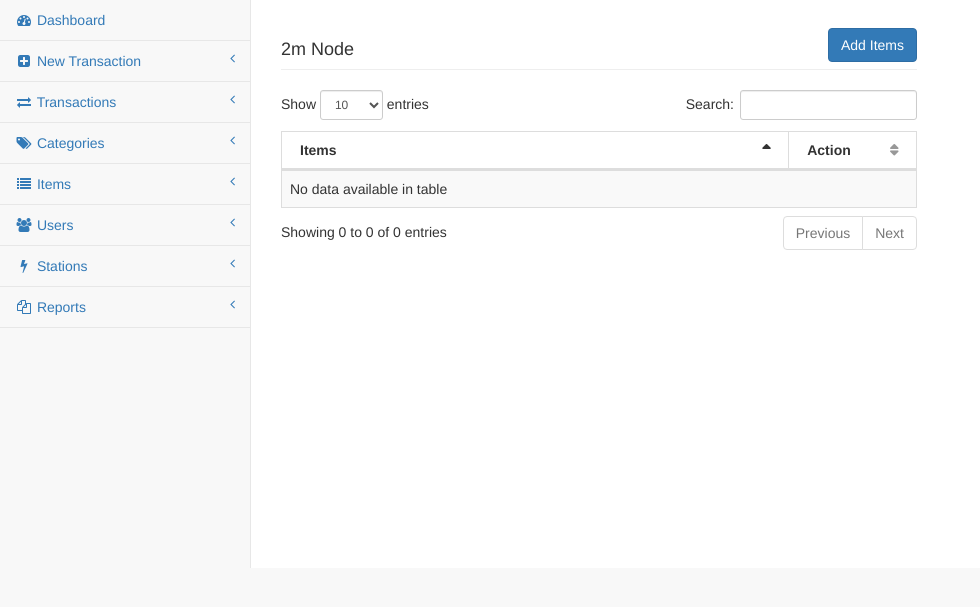
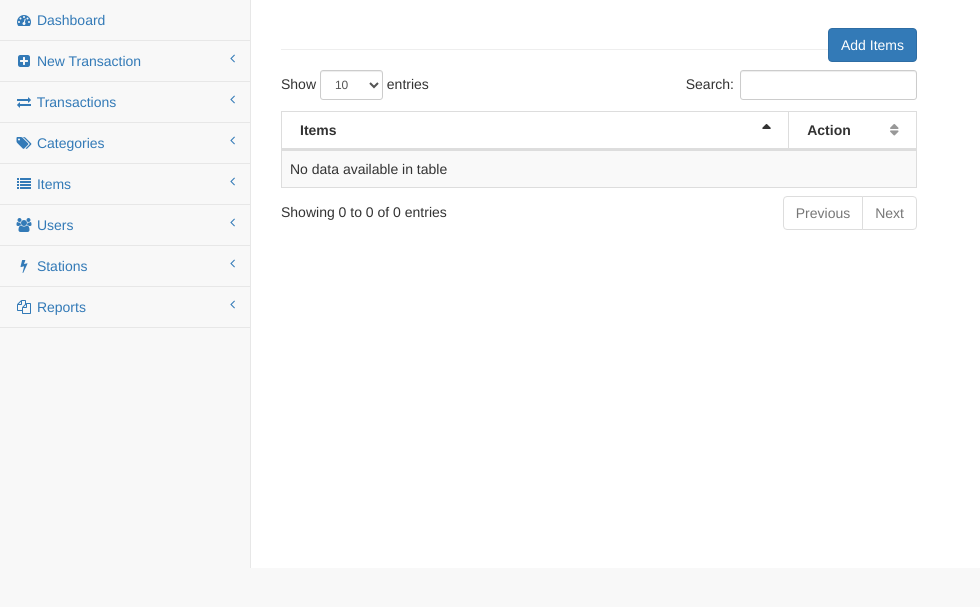
Before and after one commit to wimea-ict/inventory, a CodeIgniter app: page /inventory/index.php/stations/node/1 in a window 1280 px wide. Shown: the part 51-658 px from the top of the page, without its empty margins (0-980 px from the left). Run offline with CodeIgniter, Linux system fonts and the light colour scheme; the visitor is signed in with stand-in values (Sample User, id 1); data that the repository does not hold is empty.

Commit message:
make node names dynamic

```diff
--- a/application/views/stations/node.php
+++ b/application/views/stations/node.php
@@ -3,7 +3,7 @@
 <div class="row">
     <div class="col-lg-8">
         <?php
-        $page_heading = '2m Node';
+        $page_heading = $node['name'];
         $heading_button = [
             'title' => 'Add Items',
             'link' => site_url("station-node/add-items/{$node['id']}")
```
